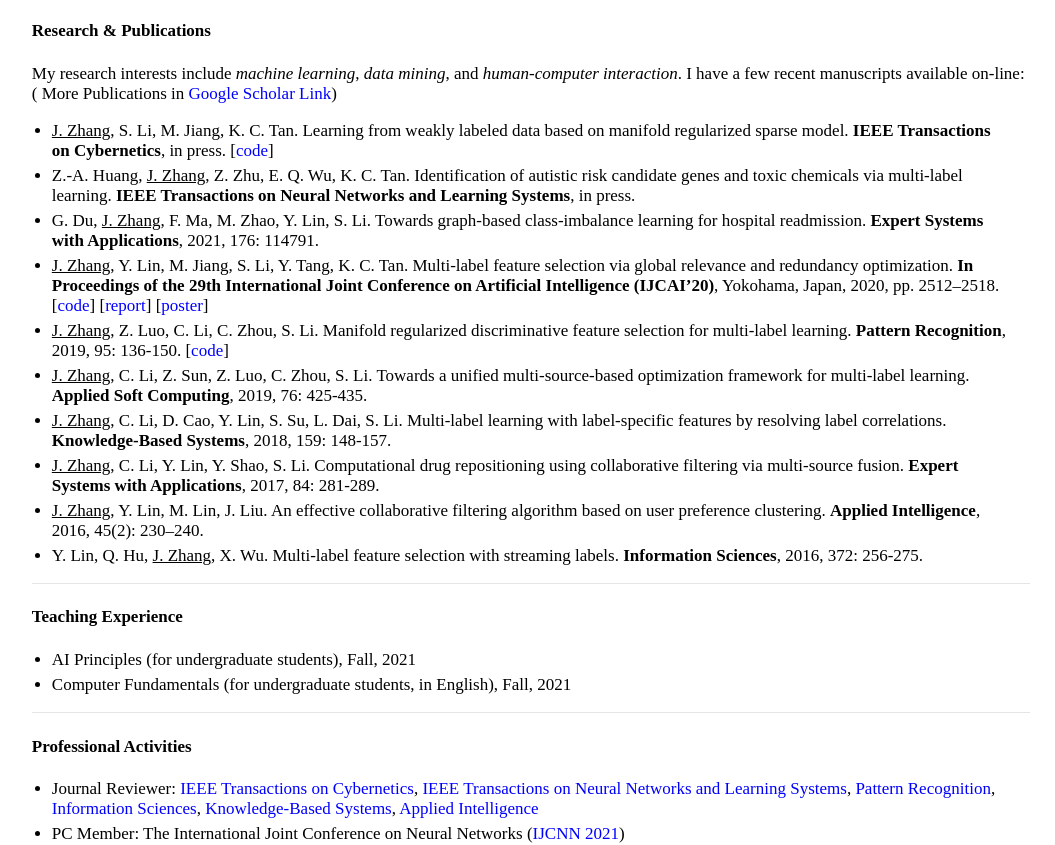
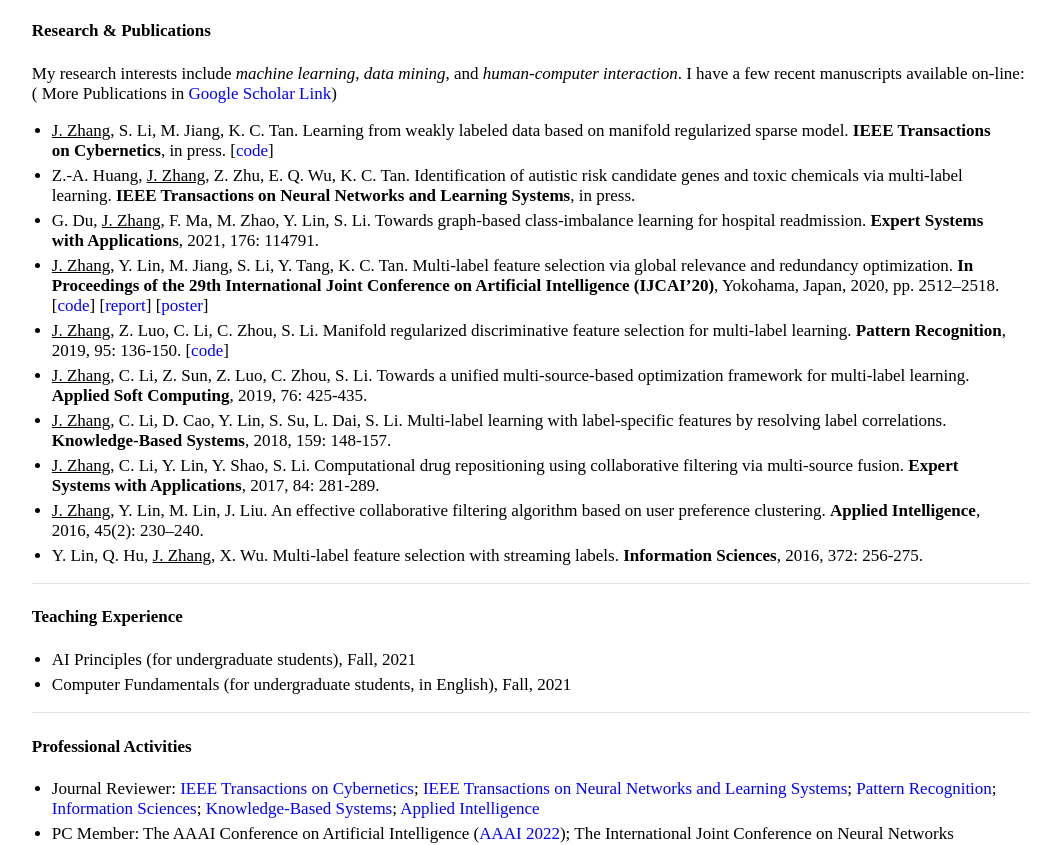
Before and after one commit to jiazhang-ml/jiazhang-ml.github.io, a Jekyll site: the page built from index.md, in a window 1280 px wide, cut to the strip 262-1107 px from the top of the page. Shown: the whole strip, without its empty margins (109-1164 px from the left). Built offline with Jekyll 4.4.1, drawn with Linux system fonts in a browser that asks for light colours; some of the changed text lies outside the part shown.

Commit message:
Update index.md

```diff
--- a/index.md
+++ b/index.md
@@ -38,5 +38,5 @@ My research interests include *machine learning*, *data mining*, and *human-comp
 ---
 
 #### Professional Activities
-* Journal Reviewer: [IEEE Transactions on Cybernetics](https://mc.manuscriptcentral.com/cyb-ieee), [IEEE Transactions on Neural Networks and Learning Systems](https://mc.manuscriptcentral.com/tnnls), [Pattern Recognition](https://www.journals.elsevier.com/pattern-recognition/), [Information Sciences](https://www.journals.elsevier.com/information-sciences), [Knowledge-Based Systems](https://www.journals.elsevier.com/knowledge-based-systems), [Applied Intelligence](https://www.editorialmanager.com/apin/Default.aspx)
-* PC Member: The International Joint Conference on Neural Networks ([IJCNN 2021](https://www.ijcnn.org/))
+* Journal Reviewer: [IEEE Transactions on Cybernetics](https://mc.manuscriptcentral.com/cyb-ieee); [IEEE Transactions on Neural Networks and Learning Systems](https://mc.manuscriptcentral.com/tnnls); [Pattern Recognition](https://www.journals.elsevier.com/pattern-recognition/); [Information Sciences](https://www.journals.elsevier.com/information-sciences); [Knowledge-Based Systems](https://www.journals.elsevier.com/knowledge-based-systems); [Applied Intelligence](https://www.editorialmanager.com/apin/Default.aspx)
+* PC Member: The AAAI Conference on Artificial Intelligence ([AAAI 2022](https://aaai.org/Conferences/AAAI-22/)); The International Joint Conference on Neural Networks ([IJCNN 2021](https://www.ijcnn.org/))
```
